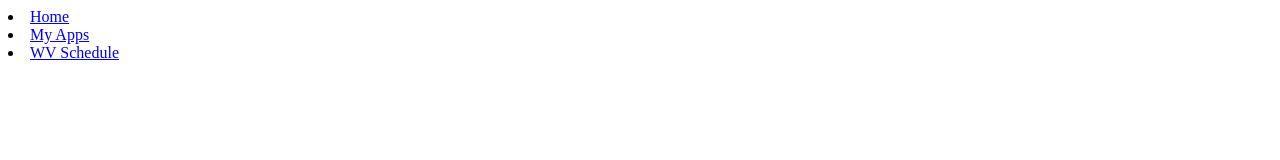
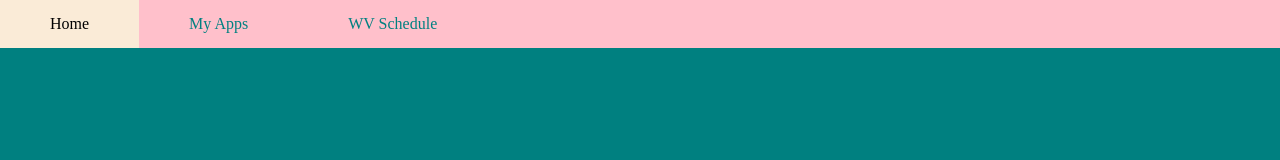
Before and after one commit to WVCS/website-lilflo101, a plain HTML site: page index.html in a window 1280 px wide. Drawn offline with Linux system fonts and the light colour scheme.

Commit message:
Update style.css
added nav

```diff
--- a/style.css
+++ b/style.css
@@ -1,3 +1,40 @@
 body {
+  background-color: teal;
+}
+
+h3 {
+  color: pink;
+  text-align: center;
+  font-size: 400%;
+
 
 }
+
+nav {
+  list-style-type: none;
+  background-color: pink;
+  width: 100%;
+  overflow: hidden;
+  position: fixed;
+  text-align: center;
+  left: 0;
+  top: 0;
+  margin: 0;
+}
+
+li {
+  float: left;
+}
+
+
+li a {
+  display: block;
+  color: teal;
+  text-decoration: none;
+  padding: 15px 50px;
+}
+
+li a:hover {
+  background-color: antiquewhite;
+  color: black;
+}
```
